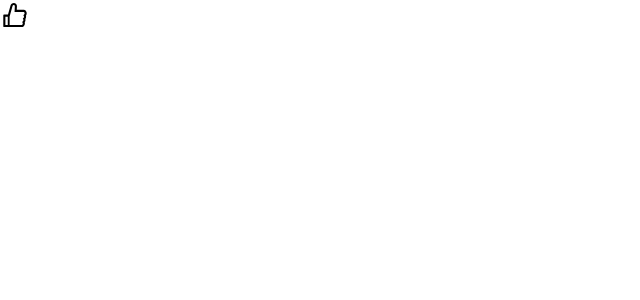
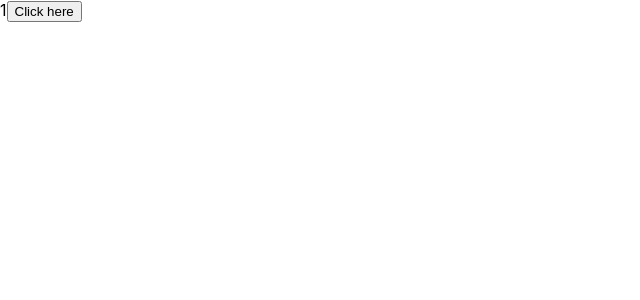
Before and after one commit to bhaumikk09/ReactJs_Learning, a React (Create React App) app in the folder myapp/: page / in a window 1280 px wide. Shown: the top 300 px of the page, without its empty margins (0-640 px from the left). Built offline with nearby package versions, Linux system fonts and the light colour scheme.

Commit message:
Object Updating onClick

```diff
--- a/myapp/src/App.js
+++ b/myapp/src/App.js
@@ -1,14 +1,22 @@
+import { useState } from "react";
 
-import Like from "./components/Like";
+export default function App() {
+  const [drink, setDrink] = useState({
+    title: "Coffee",
+    price: 1,
+  });
 
-
-
-export default function App()
-{
-  return(
+  const handleClick = () => {
+    const newDrink = {
+      title: drink.title,
+      price: 2,
+    };
+    setDrink(newDrink);
+  };
+  return (
     <>
-    <Like/>
+      {drink.price}
+      <button onClick={handleClick}>Click here</button>
     </>
-      )
-
+  );
 }
```
Also changed, not shown: myapp/src/components/Btn.jsx (added, +11 -0 lines), myapp/src/components/List.jsx (+14 -15 lines).
